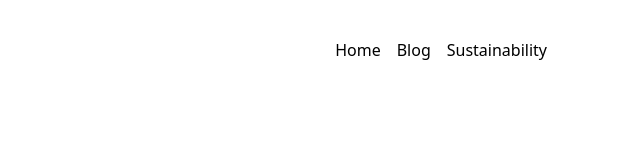
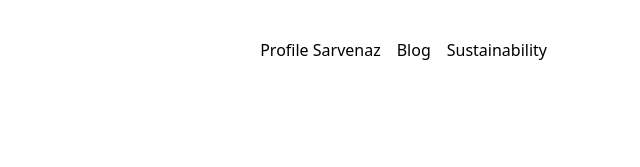
Before and after one commit to mazfaa/sarvenaz-v1.0, a website: page index.html in a window 1280 px wide. Shown: the top 167 px of the page, 629-1269 px from the left. Drawn offline with Linux system fonts and the light colour scheme.

Commit message:
Profile link

```diff
--- a/index.html
+++ b/index.html
@@ -31,7 +31,7 @@
 
           <div class="nav-items absolute right-10 hidden sm:right-0 lg:block md:block md:right-0 md:static">
             <ul class="flex items-center">
-              <li class="mx-2"><a href="/" class="hover:opacity-70 transition duration-500">Home</a></li>
+              <li class="mx-2"><a href="/" class="hover:opacity-70 transition duration-500">Profile Sarvenaz</a></li>
               <li class="mx-2"><a href="/blog" class="hover:opacity-70 transition duration-500">Blog</a></li>
               <li class="mx-2"><a href="/" class="hover:opacity-70 transition duration-500">Sustainability</a></li>
             </ul>
```
